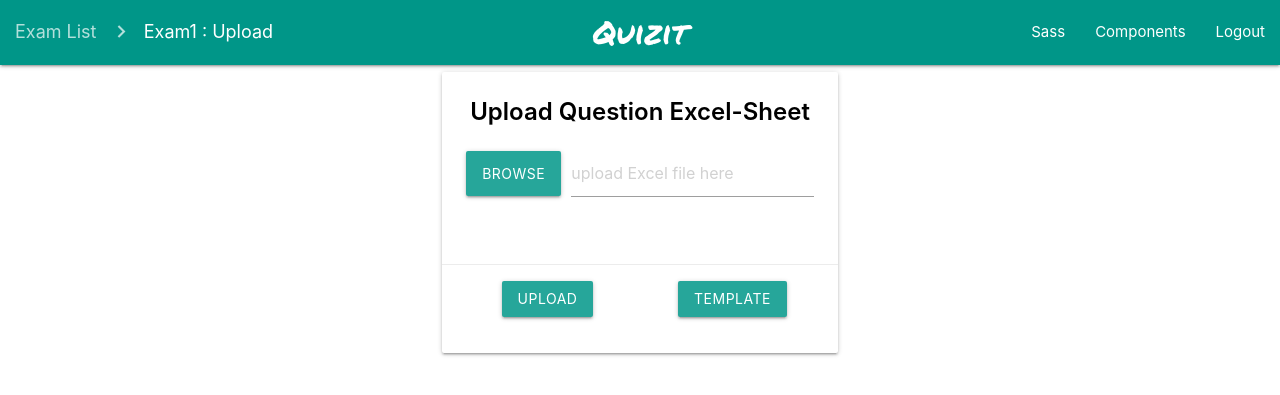
After one commit to dbhushan9/quiz-itt, a Django app: a page that uses src/templates/base.html in a window 1280 px wide. The commit adds this page. Shown: the top 395 px of the page. Run offline with Django 3.2, Linux system fonts and the light colour scheme; a user stored in the database is signed in; data comes from the database, SQL or seed files in the repository; both versions use the stored data as it was after the commit.

```diff
--- a/src/exam/admin.py
+++ b/src/exam/admin.py
@@ -4,3 +4,6 @@ from django.contrib import admin
 from . import models
 
 admin.site.register(models.Exam)
+admin.site.register(models.Question)
+admin.site.register(models.Choice)
+admin.site.register(models.AnswerKey)
--- a/src/exam/models.py
+++ b/src/exam/models.py
@@ -4,6 +4,7 @@ from django.db import models
 from django.contrib.auth.models import User
 from django.utils import timezone
 from django.db.models.signals import pre_save, post_save
+
 
 
 DEPT_CHOICES = (
@@ -13,6 +14,10 @@ DEPT_CHOICES = (
     ('Civil', 'Civil'),
     ('Electronics', 'Electronics')
 )
+
+def upload_image_path(instance, filename):
+    return "{examid}/{id}/{file}".format(examid=instance.exam.id,id=instance.id, file=filename)
+
 class Exam(models.Model):
     title           = models.CharField(max_length=255)
     slug            = models.SlugField(blank=True, unique=True)
@@ -26,13 +31,30 @@ class Exam(models.Model):
     def __str__(self):
             return self.title
 
-def exam_pre_save_reciever(sender, instance, *args, **kwargs):
-	if not instance.slug:
-		instance.slug = unique_slug_generator(instance)
-
-pre_save.connect(exam_pre_save_reciever, sender=Exam)
 
 
+class Question(models.Model):
+    exam            = models.ForeignKey(Exam,on_delete=models.CASCADE)
+    description     = models.CharField(max_length=255)
+    marked          = models.BooleanField(default=False)
+    image           = models.ImageField(upload_to=upload_image_path,null=True,blank=True)
+    active          = models.BooleanField(default=True)
+
+    def __str__(self):
+            return self.description
+
+class Choice(models.Model):
+    question        = models.ForeignKey(Question, on_delete=models.CASCADE)
+    description     = models.CharField(max_length=255)
+
+    def __str__(self):
+            return self.description
+
+class AnswerKey(models.Model):
+    question        = models.ForeignKey(Question, on_delete=models.CASCADE, related_name='correct_choice')
+    choice          = models.ForeignKey(Choice, on_delete=models.CASCADE)
+    def __str__(self):
+            return f"{self.question}:{self.choice}"
 
 '''
 class Instruction:
@@ -43,24 +65,8 @@ class Instruction:
             return self.text
 
 
-class Question:
-    exam            = models.ForeignKey(Exam)
-    description     = models.CharField(max_length=255)
-    marked          = models.BooleanField(default=False)
-    image           = models.ImageField(upload_to=upload_image_path,null=True,blank=True)
-    correct         = models.ForeignKey(Choice)
-    active          = models.BooleanField(default=True)
-
-    def __str__(self):
-            return self.text
 
 
-class Choice:
-    question        = models.ForeignKey(Question)
-    description     = models.CharField(max_length=255)
-
-    def __str__(self):
-            return self.description
 
 
 class Submission:
@@ -74,3 +80,8 @@ class Answer:
     question
     Choice
 '''
+def exam_pre_save_reciever(sender, instance, *args, **kwargs):
+	if not instance.slug:
+		instance.slug = unique_slug_generator(instance)
+
+pre_save.connect(exam_pre_save_reciever, sender=Exam)
--- a/src/exam/urls.py
+++ b/src/exam/urls.py
@@ -8,4 +8,8 @@ urlpatterns = [
     path('create/',views.CreateExamView, name='create'),
     path('edit/<int:id>', views.CreateExamView, name='edit'),
     path('delete/<int:id>', views.DeleteExamView, name='delete'),
+    path('<slug:slug>/questions/', views.QuestionListView, name='question_list'),
+    path('<slug:slug>/multiple_questions/', views.CreateMultipleQuestionView, name='multiple_questions'),
+    path('excel/questions',views.question_excel,name='question_excel'),
+    path('<slug:slug>/generate_user/',views.get_users,name='generate_user'),
 ]
--- a/src/exam/views.py
+++ b/src/exam/views.py
@@ -1,15 +1,21 @@
+from openpyxl import Workbook, load_workbook
+
+
+from django.contrib.auth import authenticate, login, get_user_model
+from django.http import HttpResponseRedirect,HttpResponse
 from django.shortcuts import render, redirect
 from django.urls import reverse, reverse_lazy
 from django.views.generic.list import ListView
+from django.views.generic.detail import DetailView
 from django.views.generic.edit import DeleteView
 from django.contrib.auth.decorators import login_required
 from django.utils.decorators import method_decorator
 from django.contrib.auth import authenticate, login
 from django.contrib.auth import logout
 
-from .models import Exam
+from .models import Exam,Question,Choice,AnswerKey
 from .forms import ExamForm
-
+from .utils import generate_random_username
 
 def home(request):
     if request.POST:
@@ -72,3 +78,90 @@ def DeleteExamView(request,id):
         pass
     print('successful delete')
     return redirect('exam:list')
+
+def QuestionListView(request,slug):
+    exam_obj = Exam.objects.get(slug=slug)
+    que_objs = Question.objects.filter(exam=exam_obj)
+    print(que_objs)
+    context = {
+        'object_list':que_objs
+    }
+    return render(request,'exam/qlist.html', context)
+
+
+@login_required
+def CreateMultipleQuestionView(request,slug):
+    try:
+        exam_obj = Exam.objects.get(slug=slug)
+    except:
+        return redirect('exam:list')
+    context = {
+        'exam': exam_obj
+    }
+    if request.POST:
+        print('get')
+        try:
+            wb = load_workbook(request.FILES['excel_file'])
+            sheet_ranges = wb['Sheet1']
+            n=2; c1 = "A"+str(n); c2 = "B"+str(n); c3 = "C"+str(n); c4 = "D"+str(n); c5 = "E"+str(n); c6 = "F"+str(n);
+            while True:
+                if sheet_ranges[c1].value:
+                    try:
+                        question_obj = Question(description=str(sheet_ranges[c1].value),exam=exam_obj); question_obj.save()
+                        choice_list = []
+                        choice1 = Choice(description=str(sheet_ranges[c3].value),question=question_obj); choice1.save();
+                        choice2 = Choice(description=str(sheet_ranges[c4].value),question=question_obj); choice2.save();
+                        choice3 = Choice(description=str(sheet_ranges[c5].value),question=question_obj); choice3.save();
+                        choice4 = Choice(description=str(sheet_ranges[c6].value),question=question_obj); choice4.save();
+                        correct_pos = sheet_ranges[c2].value
+                        choice_list.extend([choice1, choice2, choice3, choice4])
+                        choice_correct = choice_list[correct_pos -1]
+                        answerKey_obj = AnswerKey(question=question_obj, choice=choice_correct); answerKey_obj.save()
+                    except Exception as e:
+                        print('exception2',e)
+                else:
+                    break
+                n=n+1; c1 = "A"+str(n); c2 = "B"+str(n); c3 = "C"+str(n); c4 = "D"+str(n); c5 = "E"+str(n); c6 = "F"+str(n);
+        except Exception as e:
+            print('exception1',e)
+            return render(request,'exam/excel_question.html',context)
+        return redirect('exam:list')
+    else:
+        return render(request,'exam/excel_question.html',context)
+
+def question_excel(request):
+    excel_data = [
+        ['Question Description','correct','option1','option2','option3','option4']
+    ]
+    if excel_data:
+        wb = Workbook(write_only=True)
+        ws = wb.create_sheet('Sheet1')
+        for line in excel_data:
+            ws.append(line)
+    response = HttpResponse(content_type='application/vnd.openxmlformats-officedocument.spreadsheetml.sheet')
+    response['Content-Disposition'] = 'attachment; filename=Exam_Questions.xlsx'
+    wb.save(response)
+    return response
+
+User = get_user_model()
+def get_users(request,slug):
+    try:
+        exam_obj = Exam.objects.get(slug=slug)
+    except:
+        return redirect('exam:list')
+    wb = Workbook()
+    #ws = wb.create_sheet('Users')
+    sheet=wb.active
+    for i in range(5):
+        user_name = generate_random_username(exam=str(exam_obj))
+        #print( User.objects.make_random_password())
+        password = User.objects.make_random_password()
+        new_user = User.objects.create_user(user_name,password)
+        exam_obj.students.add(new_user)
+        sheet.cell(row=i+1, column=1).value = user_name
+        sheet.cell(row=i+1, column=2).value = password
+
+    response = HttpResponse(content_type='application/vnd.openxmlformats-officedocument.spreadsheetml.sheet')
+    response['Content-Disposition'] = f'attachment; filename={exam_obj}_users.xlsx'
+    wb.save(response)
+    return response
--- a/src/templates/base.html
+++ b/src/templates/base.html
@@ -1,3 +1,6 @@
+{% url 'home' as login_url %}
+{% url 'logout' as logout_url %}
+
 <!DOCTYPE html>
 <html lang="en">
 <head>
@@ -7,11 +10,41 @@
   {% include 'base/css.html' %}
 </head>
 <body>
-{% include 'base/navbar.html' %}
+
+<!-- navbar-->
+<div class="navbar-fixed">
+    <nav class="teal nav-extended">
+      <div class="nav-wrapper">
+        <div style="padding-left:15px;" class="left hide-on-med-and-down">
+          {% block nav %}
+
+          {% endblock %}
+        </div>
+        <a href="#" class="brand-logo center" style="font-family:Permanent Marker">Quizit</a>
+        <ul class="right hide-on-med-and-down">
+          <li><a href="#">Sass</a></li>
+          <li><a href="#">Components</a></li>
+          {% if request.user.is_authenticated %}
+          <li class="nav-item">
+            <a class="nav-link" href="{{logout_url}}">Logout</a>
+          </li>
+          {% else %}
+          <li class="nav-item">
+            <a class="nav-link" href="{{login_url}}">Login</a>
+          </li>
+          {% endif %}
+        </ul>
+      </div>
+    </nav>
+</div>
+<!-- navbar end-->
+
+
 <div class="container">
   {% block content %}
   {% endblock %}
 <div>
+
 {% include 'base/js.html' %}
 
   </body>
--- a/src/templates/exam/create.html
+++ b/src/templates/exam/create.html
@@ -1,5 +1,10 @@
 {% extends 'base.html' %}
 
+
+{% block nav %}
+<a href="{% url 'exam:list' %}" class="breadcrumb">Exam List</a>
+<a href="#!" class="breadcrumb">Creat/Edit</a>
+{% endblock%}
 {% block content %}
 
 <div class="row">
--- /dev/null
+++ b/src/templates/exam/excel_question.html
@@ -0,0 +1,50 @@
+{% extends 'base.html' %}
+
+{% block nav %}
+<a href="{% url 'exam:list' %}" class="breadcrumb">Exam List</a>
+<a href="#!" class="breadcrumb">{{exam}} : Upload</a>
+{% endblock %}
+
+
+{% block content %}
+
+<div class="container">
+   <div class="row no-padding">
+
+      <div class="col s10 m8 offset-m2">
+          <div class="card">
+           <form method="post" enctype="multipart/form-data">{% csrf_token %}
+            <div class="card-content">
+               <span class="card-title black-text center-align"><b style="font-weight: 600;">Upload Question Excel-Sheet</b></span>
+
+                  <div class="row">
+                    <div class="file-field input-field col s12">
+                      <div class="btn">
+                        <span>Browse</span>
+                        <input name="excel_file" id="excel_file" type="file">
+                      </div>
+                      <div class="file-path-wrapper">
+                        <input  class="file-path validate"  placeholder="upload Excel file here" type="text">
+                      </div>
+                    </div>
+                  </div>
+
+            </div>
+            <div class="card-action center">
+              <div class="row center">
+                <div class="col s6">
+                  <button class="btn" type="submit"> Upload </button>
+                </div>
+                <div class="col s6">
+                  <a class="btn" href={% url "exam:question_excel"  %}>Template</a></span>
+                </div>
+              </div>
+            </div>
+          </form>
+         </div>
+      </div>
+
+   </div>
+</div>
+
+{% endblock %}
```
Also changed, not shown: src/exam/utils.py (+26 -0 lines), src/templates/base/navbar.html (+11 -4 lines), src/templates/exam/list.html (+7 -1 lines), src/templates/exam/qlist.html (added, +35 -0 lines), src/db.sqlite3, src/exam/migrations/0001_initial.py, src/exam/migrations/0002_auto_20180924_2027.py (deleted), src/exam/migrations/0003_auto_20180924_2031.py (deleted).
